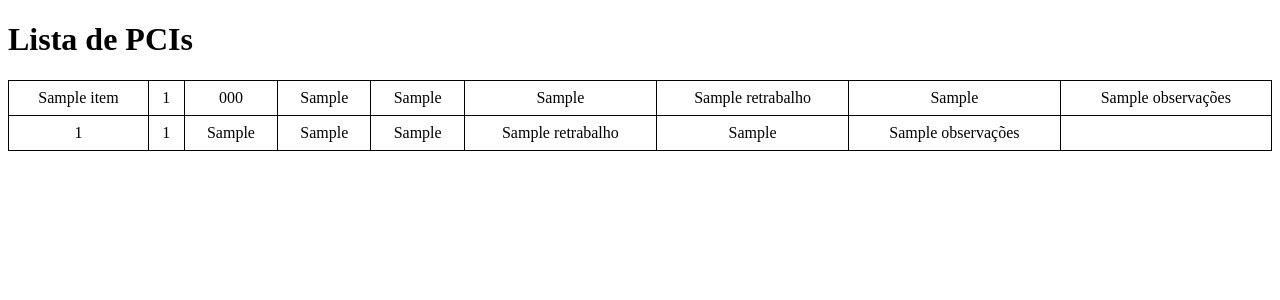
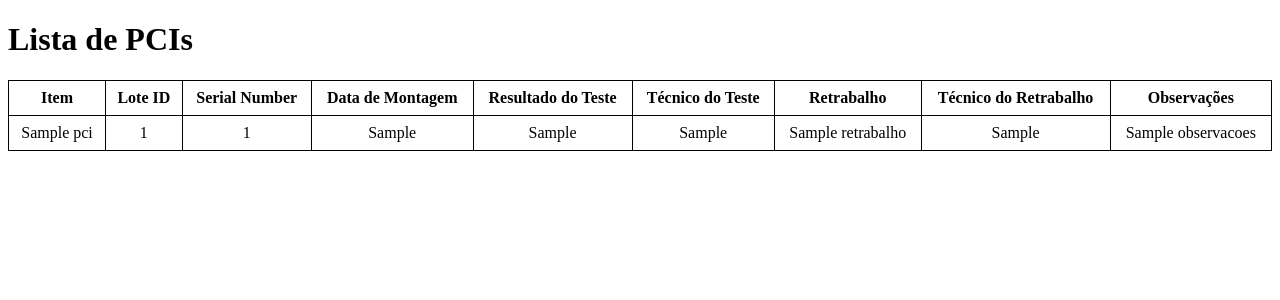
Before and after one commit to gustavo-gbarreto/Registro-de-PCIs, a Flask app: template templates/lotes.html in a window 1280 px wide. Shown: the top 300 px of the page. Run offline with Flask 3, Linux system fonts and the light colour scheme; the template is opened without the code that fills it: most values are stand-ins (such as "Sample title", 1, 10 or a date in 2020).

Commit message:
alteração na estrutura do dicionário em PCI list, mudança no loop for dentro do html de lotes permitindo a exibição dos elementos do dicionàrio dentro do HTML

```diff
--- a/database/PCI_list.py
+++ b/database/PCI_list.py
@@ -1,10 +1,42 @@
-PCI = [
-    {"item": "1", "Lote ID": 1, "Serial Number": "L01-NCB-Rev4-001-0725", "Data de Montagem": "2025-07-28", "Resultado do Teste": "Aprovada",
-     "técnico do teste": "Gustavo Barreto", "Retrabalho": "Não", "Técnico do Retrabalho": "N/A", "Observações": "N/A"},
-    {"item": "2", "Lote ID": 1, "Serial Number": "L01-NCB-Rev4-002-0725", "Data de Montagem": "2025-07-28", "Resultado do Teste": "Aprovada",
-     "técnico do teste": "Gustavo Barreto", "Retrabalho": "Não", "Técnico do Retrabalho": "N/A", "Observações": "N/A"},
-    {"item": "3", "Lote ID": 1, "Serial Number": "L01-NCB-Rev4-003-0725", "Data de Montagem": "2025-07-28", "Resultado do Teste": "Aprovada",
-     "técnico do teste": "Gustavo Barreto", "Retrabalho": "Não", "Técnico do Retrabalho": "N/A", "Observações": "N/A"},
-    {"item": "4", "Lote ID": 1, "Serial Number": "L01-NCB-Rev4-004-0725", "Data de Montagem": "2025-07-28", "Resultado do Teste": "Reprovada",
-     "técnico do teste": "Gustavo Barreto", "Retrabalho": "CI soldado invertido", "Técnico do Retrabalho": "Gustavo Barreto", "Observações": ""}
-]
+PCI = {
+    "1": {
+        "Lote_ID": "1",
+        "Serial_Number": "L01-NCB-Rev4-001-0725",
+        "Data_de_Montagem": "2025-07-28",
+        "Resultado_do_Teste": "Aprovada",
+        "tecnico_do_teste": "Gustavo Barreto",
+        "Retrabalho": "Não",
+        "Tecnico_do_Retrabalho": "N/A",
+        "Observacoes": "N/A"
+    },
+    "2": {
+        "Lote_ID": 1,
+        "Serial_Number": "L01-NCB-Rev4-002-0725",
+        "Data_de_Montagem": "2025-07-28",
+        "Resultado_do_Teste": "Aprovada",
+        "tecnico_do_teste": "Gustavo Barreto",
+        "Retrabalho": "Não",
+        "Tecnico_do_Retrabalho": "N/A",
+        "Observacoes": "N/A"
+    },
+    "3": {
+        "Lote_ID": "07d2",
+        "Serial_Number": "L01-NCB-Rev4-003-0725",
+        "Data_de_Montagem": "2025-07-28",
+        "Resultado_do_Teste": "Aprovada",
+        "tecnico_do_teste": "Gustavo Barreto",
+        "Retrabalho": "Não",
+        "Tecnico_do_Retrabalho": "N/A",
+        "Observacoes": "N/A"
+    },
+    "4": {
+        "Lote_ID": "07d2",
+        "Serial_Number": "L01-NCB-Rev4-004-0725",
+        "Data_de_Montagem": "2025-07-28",
+        "Resultado_do_Teste": "Reprovada",
+        "tecnico_do_teste": "Gustavo Barreto",
+        "Retrabalho": "CI soldado invertido",
+        "Tecnico_do_Retrabalho": "Gustavo Barreto",
+        "Observacoes": "--"
+    }
+}
--- a/main.py
+++ b/main.py
@@ -1,4 +1,5 @@
 from flask import Flask
+from database.PCI_list import PCI
 from routes.home import home_route
 from routes.cliente import cliente_route
 from routes.admin import admin_route
--- a/routes/admin.py
+++ b/routes/admin.py
@@ -21,7 +21,7 @@ def lista_lotes():
 
 @admin_route.route('/')
 def lista_lotes_admin():
-    return render_template('lotes.html')
+    return render_template('lotes.html', PCI_list=PCI)
 
 @admin_route.route('/new', methods=['POST'])
 def cadastro_lotes():
--- a/routes/cliente.py
+++ b/routes/cliente.py
@@ -11,8 +11,7 @@ cliente_route = Blueprint('cliente', __name__)
 
 @cliente_route.route('/')
 def lista_lotes():
-    pass
-    return render_template('lotes.html', PCI=PCI)
+    return render_template("lotes.html", pci_list=PCI)
 
 @cliente_route.route('/<string:lote_id>')
 def obter_lote(lote_id):
--- a/templates/lotes.html
+++ b/templates/lotes.html
@@ -1,49 +1,51 @@
 <!DOCTYPE html>
-<html lang="en">
+<html lang="pt-BR">
 <head>
   <meta charset="UTF-8">
   <meta name="viewport" content="width=device-width, initial-scale=1.0">
   <title>Lista de PCIs</title>
   <style>
     table {
-      border-collapse: collapse; /* Faz as bordas se fundirem */
-      width: 100%; /* Ajusta a largura da tabela */
-      border: 1px solid black; /* Adiciona uma borda contínua à tabela */
+      border-collapse: collapse;
+      width: 100%;
+      border: 1px solid black;
     }
     th, td {
-      text-align: center; /* Centraliza o texto nas células */
-      border: 1px solid black; /* Adiciona bordas às células */
-      padding: 8px; /* Adiciona espaçamento interno às células */
+      text-align: center;
+      border: 1px solid black;
+      padding: 8px;
     }
   </style>
 </head>
 <body>
   <h1>Lista de PCIs</h1>
+
   <table>
     <thead>
       <tr>
-        <td>{{ item['Item'] }}</td>
-        <td>{{ item['Lote ID'] }}</td>
-        <td>{{ item['Serial Number'] }}</td>
-        <td>{{ item['Data de Montagem'] }}</td>
-        <td>{{ item['Resultado do Teste'] }}</td>
-        <td>{{ item['técnico do teste'] }}</td>
-        <td>{{ item['Retrabalho'] }}</td>
-        <td>{{ item['Técnico do Retrabalho'] }}</td>
-        <td>{{ item['Observações'] }}</td>
+        <th>Item</th>
+        <th>Lote ID</th>
+        <th>Serial Number</th>
+        <th>Data de Montagem</th>
+        <th>Resultado do Teste</th>
+        <th>Técnico do Teste</th>
+        <th>Retrabalho</th>
+        <th>Técnico do Retrabalho</th>
+        <th>Observações</th>
       </tr>
     </thead>
     <tbody>
-      {% for item in PCI_list %}
+      {% for id, dados in pci_list.items() %}
       <tr>
-        <td>{{ item['lote id'] }}</td>
-        <td>{{ item['Serial_Number'] }}</td>
-        <td>{{ item['Montada em:'] }}</td>
-        <td>{{ item['test. result.:'] }}</td>
-        <td>{{ item['tec. teste'] }}</td>
-        <td>{{ item['retrabalho'] }}</td>
-        <td>{{ item['tèc. retrabalho'] }}</td>
-        <td>{{ item['observações'] }}</td>
+          <td>{{ id }}</td>
+          <td>{{ dados.Lote_ID }}</td>
+          <td>{{ dados.Serial_Number }}</td>
+          <td>{{ dados.Data_de_Montagem }}</td>
+          <td>{{ dados.Resultado_do_Teste }}</td>
+          <td>{{ dados.tecnico_do_teste }}</td>
+          <td>{{ dados.Retrabalho }}</td>
+          <td>{{ dados.Tecnico_do_Retrabalho }}</td>
+          <td>{{ dados.Observacoes }}</td>
       </tr>
       {% endfor %}
     </tbody>
```
